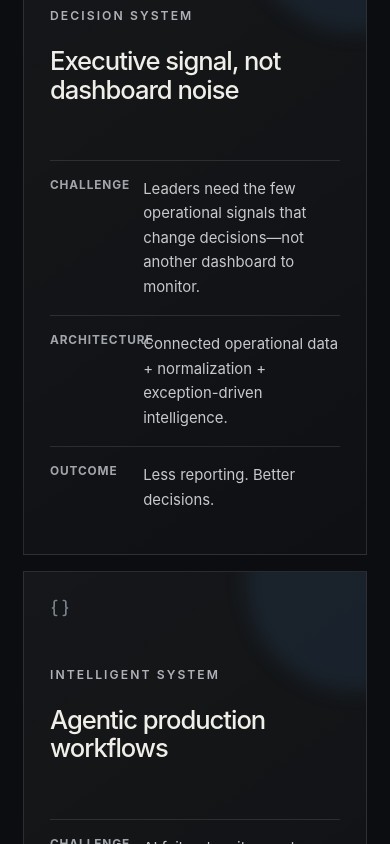
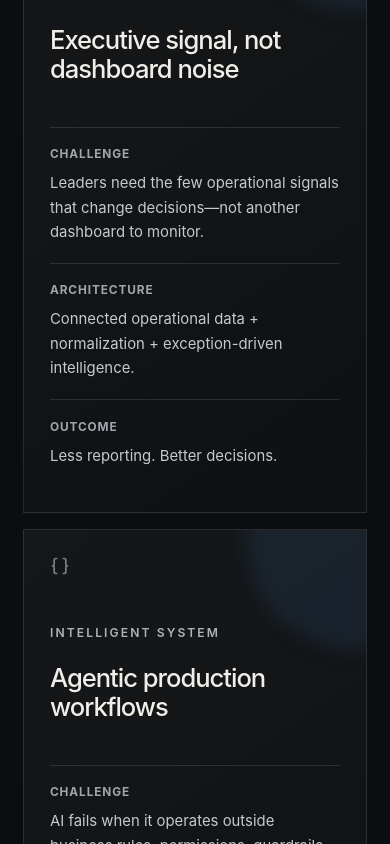
Before and after one commit to ThePalantir/troystone_dev_website, a Next.js app: page / in a window 390 px wide. Shown: the part 10640-11484 px from the top of the page. Built offline with nearby package versions, Linux system fonts and the light colour scheme.

Commit message:
Fix light hero contrast and system card layout

```diff
--- a/app/globals.css
+++ b/app/globals.css
@@ -117,9 +117,9 @@ h1 em, .contact h2 em { color: #afb2b7; font-family: Georgia, "Times New Roman",
 .card-top { display: flex; justify-content: space-between; color: #78818a; }
 .card-top span { font-size: .62rem; }
 .system-card > .eyebrow { margin-top: 4.5rem; color: #aeb2b8; font-size: .76rem; }
-.system-card h3 { max-width: 330px; margin: 0 0 3.5rem; font-size: clamp(1.6rem, 2.3vw, 2.3rem); font-weight: 450; line-height: 1.1; letter-spacing: -.04em; }
+.system-card h3 { max-width: 330px; margin: 0 0 2.75rem; font-size: clamp(1.6rem, 2.3vw, 2.3rem); font-weight: 450; line-height: 1.1; letter-spacing: -.04em; }
 .system-card dl, .system-card dd { margin: 0; }
-.system-card dl > div { display: grid; grid-template-columns: 82px 1fr; gap: .7rem; padding: 1rem 0; border-top: 1px solid var(--line); }
+.system-card dl > div { display: grid; grid-template-columns: minmax(0, 1fr); gap: .45rem; padding: 1.15rem 0; border-top: 1px solid var(--line); }
 .system-card dt { color: #a2a6ac; font-size: .74rem; font-weight: 700; text-transform: uppercase; letter-spacing: .075em; }
 .system-card dd { color: #c7c9cd; font-size: .93rem; line-height: 1.65; }
 
@@ -155,8 +155,8 @@ footer > div a:hover { color: #fff; }
 [data-theme="light"] .desktop-nav a:hover, [data-theme="light"] .nav-cta:hover, [data-theme="light"] .text-link:hover, [data-theme="light"] .now-links a:hover, [data-theme="light"] footer > div a:hover { color: #000; }
 [data-theme="light"] .theme-toggle { color: #34383d; background: rgba(0,0,0,.025); }
 [data-theme="light"] .theme-toggle:hover { color: #000; border-color: rgba(0,0,0,.3); background: rgba(0,0,0,.06); }
-[data-theme="light"] .hero-art { opacity: .58; }
-[data-theme="light"] .hero-shade { background: linear-gradient(90deg, rgba(244,241,233,.99) 0%, rgba(244,241,233,.93) 38%, rgba(244,241,233,.38) 76%, rgba(244,241,233,.18)), linear-gradient(0deg, rgba(244,241,233,.96) 0%, transparent 30%, rgba(244,241,233,.18)); }
+[data-theme="light"] .hero-art { opacity: .84; }
+[data-theme="light"] .hero-shade { background: linear-gradient(90deg, rgba(244,241,233,.86) 0%, rgba(244,241,233,.64) 38%, rgba(244,241,233,.14) 74%, rgba(244,241,233,.04)), linear-gradient(0deg, rgba(244,241,233,.5) 0%, transparent 32%, rgba(244,241,233,.05)); }
 [data-theme="light"] .hero-grid { opacity: .2; background-image: linear-gradient(rgba(0,0,0,.08) 1px, transparent 1px), linear-gradient(90deg, rgba(0,0,0,.08) 1px, transparent 1px); }
 [data-theme="light"] .hero-eyebrow, [data-theme="light"] .hero-copy, [data-theme="light"] .text-link { color: #42474d; }
 [data-theme="light"] h1 em, [data-theme="light"] .contact h2 em { color: #5c6167; }
```
